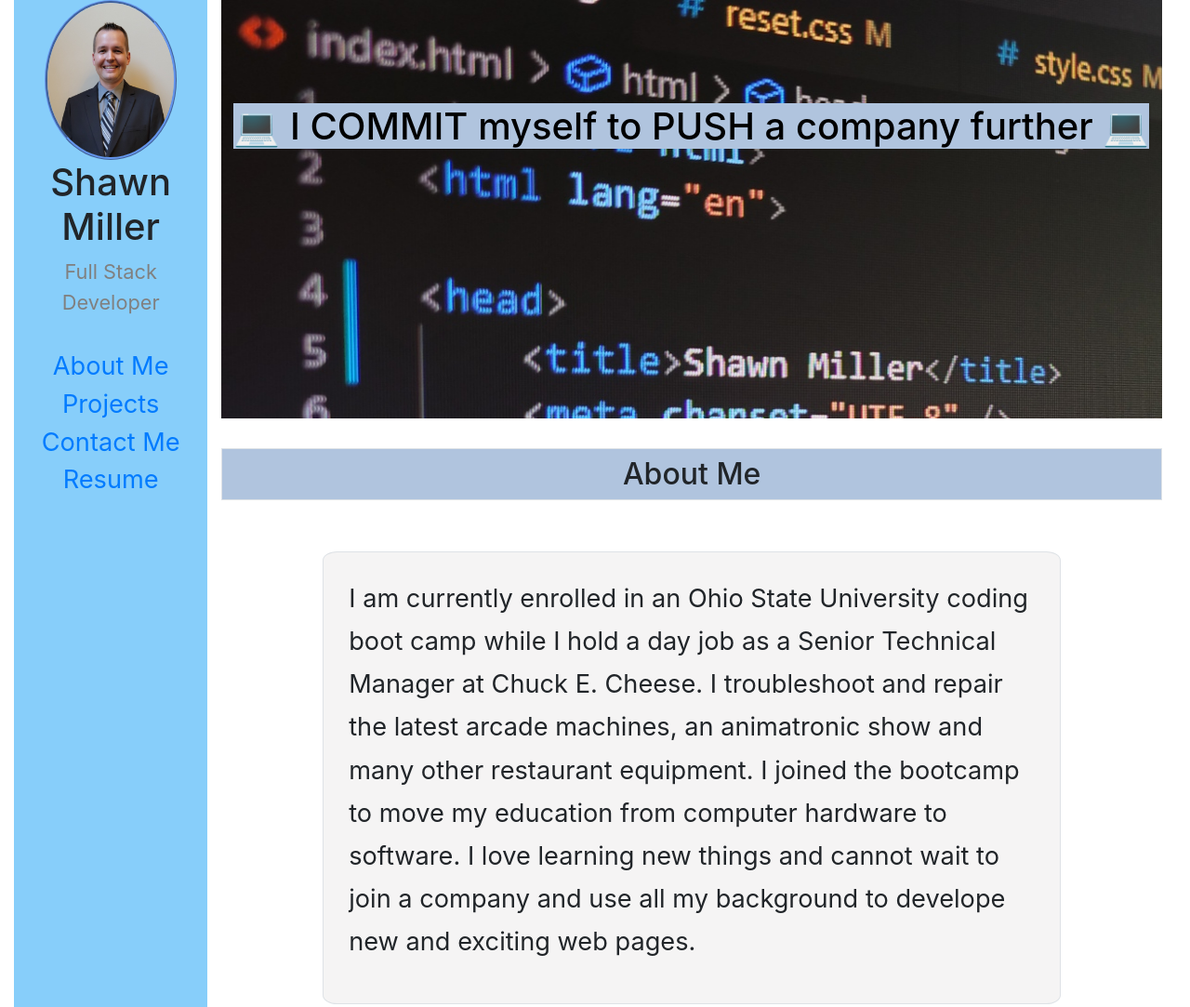
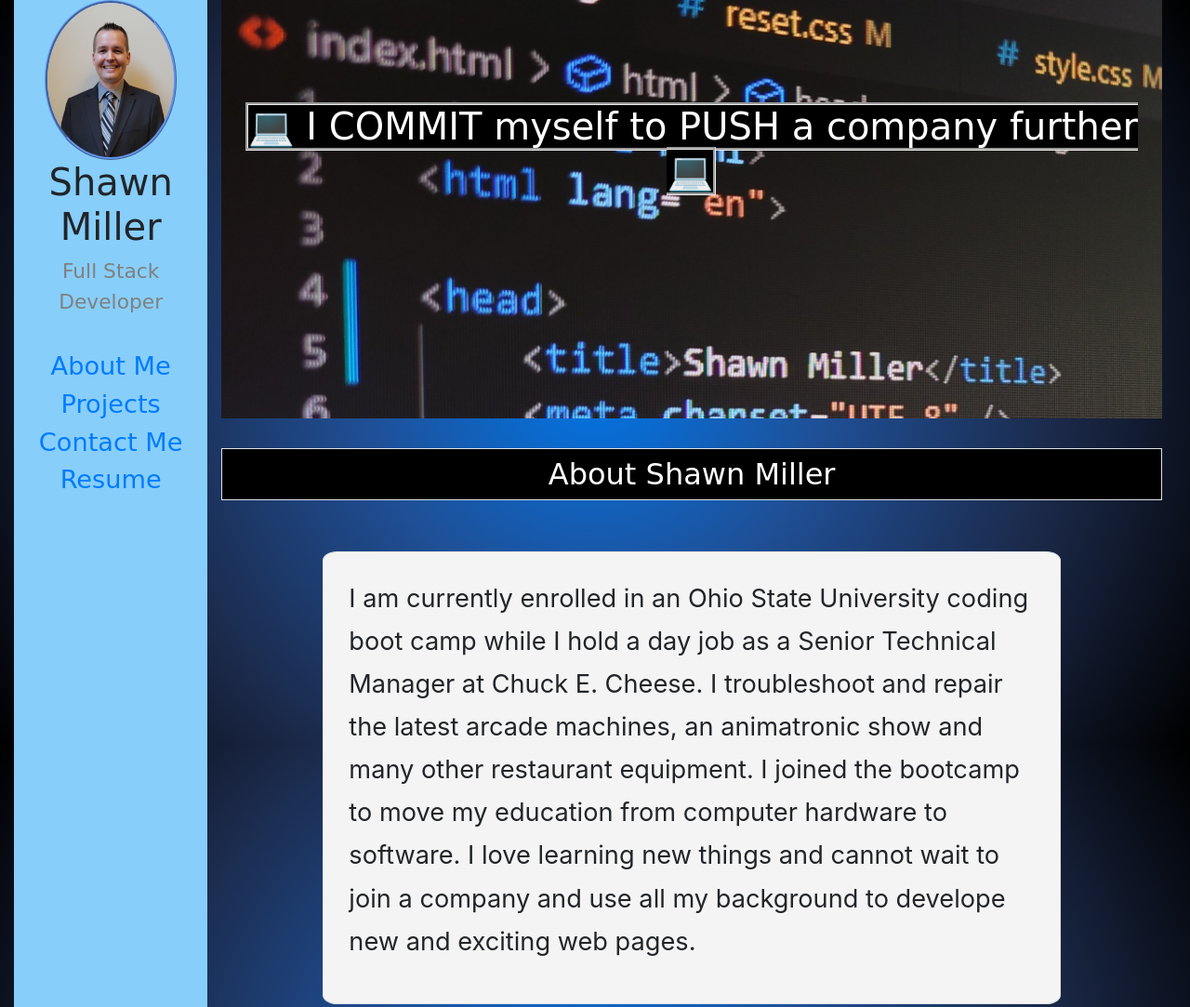
Before and after one commit to Shawn52409/Portfolio-2.0, a plain HTML site: page index.html in a window 1280 px wide. Shown: the top 1083 px of the page at 93% size. Drawn offline with nearby package versions, Linux system fonts and the light colour scheme.

Commit message:
Updated styling

```diff
--- a/assets/css/style.css
+++ b/assets/css/style.css
@@ -1,5 +1,10 @@
 main{
     line-height: 2.88rem;
+}
+
+/* Keep text from breaking the edges */
+a, .contact-info{
+    overflow-wrap: break-word;
 }
 
 nav{
@@ -13,9 +18,15 @@ nav{
     color: white;
 }
 
+h1, .my-name, .title{
+   font-family: 'Lobster', cursive;
+}
+
 h2{
+    font-family: 'Lobster', cursive;
+    color: white;
     margin-top: 1em;
-    background: lightsteelblue;
+    background: black;
 }
 
 /* make my photo completely rounded */
@@ -32,6 +43,8 @@ ul{
     position: sticky;
     top: 0;
     font-size: 1.7em;
+    font-family: 'Lobster', cursive;
+
 
 }
 
@@ -47,12 +60,10 @@ article{
 
 }
 /* coding image background */
-
-
-
 span{
-    background: lightsteelblue;
-    color: black;
+    background: black;
+    color: white;
+    border-style: groove;
 }
 
 /* formating for all project images */
@@ -63,6 +74,24 @@ img{
     margin-left: auto;
     margin-right: auto;
     width: 80%;
+}
+
+footer{
+    padding: 5%;
+}
+
+
+body {
+  min-height: 450px;
+  height: 100vh;
+  margin: 0;
+  background: radial-gradient(circle, #0077ea, #1f4f96, #1b2949, #000);
+}
+
+@keyframes ಠ_ಠ {
+  100% {
+    transform: rotateY(-40deg) rotateX(-43deg);
+  }
 }
 
 /* Remove nav side bar and shrink text on smaller devices */
--- a/index.html
+++ b/index.html
@@ -56,7 +56,7 @@
                 </header>
 
                 <section id="about-me" data-aos="fade-left" data-aos-easing="ease-out-cubic" data-aos-duration="1000">
-                    <h2 class="text-center p-2 border">About Me</h2>
+                    <h2 class="text-center p-2 border">About Shawn Miller</h2>
                     <article class="border" data-aos="zoom-in-up" data-aos-easing="ease-out-cubic" data-aos-duration="1000">
                     <p>I am currently enrolled in an Ohio State University coding boot camp while I hold a day job as a Senior Technical Manager at Chuck E. Cheese.  I troubleshoot and repair the latest arcade machines, an animatronic show and many other restaurant equipment. I joined the bootcamp to move my education from computer hardware to software. I love learning new things and cannot wait to join a company and use all my background to develope new and exciting web pages. </p>
                     </article>
@@ -126,14 +126,13 @@
                 </section>
 
                 <section id="contact-me" data-aos="fade-left" data-aos-easing="ease-out-cubic" data-aos-duration="1000">
-                    <h2 class="text-center p-2 border">Contact Information</h2>
-                    <article id="contact-me" class="border" data-aos="zoom-in-up" data-aos-easing="ease-out-cubic" data-aos-duration="1000">
+                    <h2 class="text-center p-2 border contact-info">Contact Information</h2>
+                    <article id="contact-me" class="border">
                         <i class="fas fa-envelope-square"></i><a href="mailto:shawnsmm@gmail.com"> shawnsmm@gmail.com<br></a>
                         <i class="fab fa-linkedin"></i><a href="https://www.linkedin.com/in/shawn-miller-b44a36217" target="_blank"> www.linkedin.com/in/shawn-miller-b44a36217<br></a>
                         <i class="fab fa-github"></i><a href="https://github.com/Shawn52409" target="_blank"> github.com/Shawn52409</a>
                     </article>
                 </section>
-
             </main>
         </div>
     </div>
```
Also changed, not shown: 1 other file.
